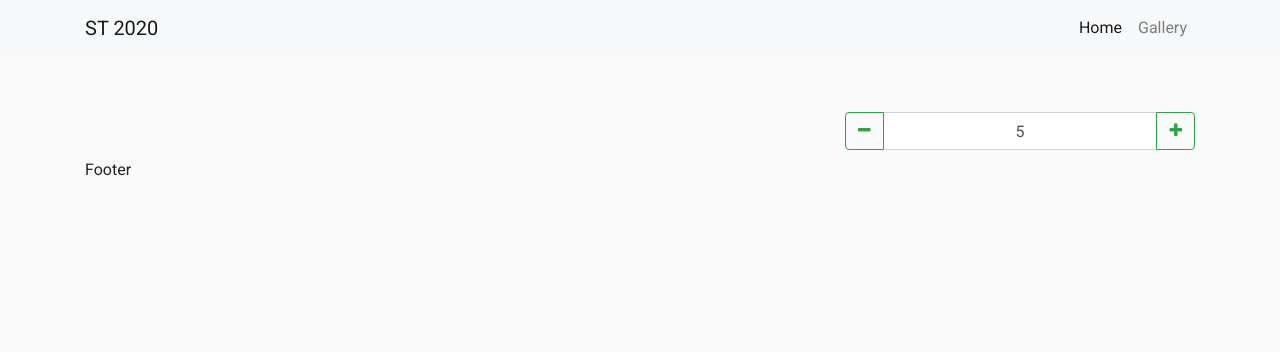
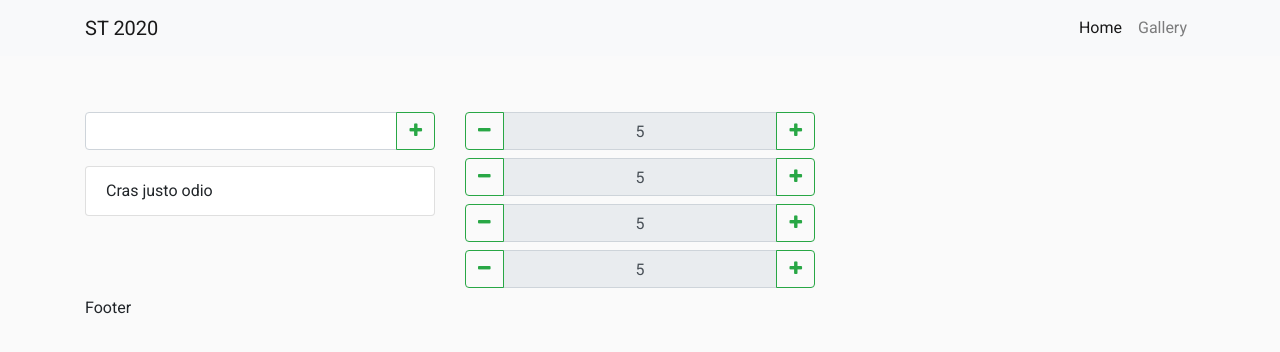
Before and after one commit to AlexanderPPetrov/js-client-react, a React app: page / in a window 1280 px wide. Shown: the top 352 px of the page. Built offline with nearby package versions, Linux system fonts and the light colour scheme.

Commit message:
item list component

```diff
--- /dev/null
+++ b/src/components/itemList/index.js
@@ -0,0 +1,62 @@
+import React, { Component } from "react";
+
+class ItemList extends Component {
+
+    constructor(props) {
+        super(props);
+        this.state = {
+            itemLabel: '',
+            itemList: []
+        }
+    }
+
+    addItem = () => {
+        if (!this.state.itemLabel) {
+            return;
+        }
+        const item = {
+            label: this.state.itemLabel
+        }
+        let itemList = this.state.itemList;
+        itemList.push(item);
+
+        this.setState({
+            itemList,
+            itemLabel: ''
+        }, ()=> {
+            console.log(this.state.itemList)
+        })
+
+    }
+
+    handleChange = e => {
+        this.setState({
+            itemLabel: e.target.value
+        });
+    }
+    render() {
+        return <div>
+            <div className="input-group my-2">
+                <input type="text"
+                    className="form-control"
+                    value={this.state.itemLabel}
+                    onChange={this.handleChange}
+                />
+                <div className="input-group-append">
+                    <button
+                        onClick={this.addItem}
+                        className="btn btn-outline-success"
+                        type="button">
+                        <i className="fa fa-plus"></i>
+                    </button>
+                </div>
+            </div>
+            <ul className="list-group mt-3">
+                <li className="list-group-item">Cras justo odio</li>
+            </ul>
+        </div>
+
+    }
+}
+
+export default ItemList;
--- a/src/components/quantityInput/index.js
+++ b/src/components/quantityInput/index.js
@@ -9,21 +9,35 @@ class QuantityInput extends Component {
         }
     }
 
+    decrementQuantity = () => {
+        this.setState({
+            quantity: this.state.quantity - 1
+        })
+    }
+
+    incrementQuantity = () => {
+        this.setState({
+            quantity: this.state.quantity + 1
+        })
+    }
     render() {
         return <div className="input-group my-2">
             <div className="input-group-prepend">
                 <button
+                onClick={this.decrementQuantity}
                 className="btn btn-outline-success"
                 type="button">
                     <i className="fa fa-minus"></i>
                 </button>
             </div>
             <input type="text"
+                readOnly
                 className="form-control text-center"
                 value={this.state.quantity}
             />
             <div className="input-group-append">
                 <button
+                onClick={this.incrementQuantity}
                 className="btn btn-outline-success"
                 type="button">
                     <i className="fa fa-plus"></i>
--- a/src/pages/Home.js
+++ b/src/pages/Home.js
@@ -1,12 +1,18 @@
 import React, {Component} from "react";
 import QuantityInput from '../components/quantityInput';
+import ItemList from '../components/itemList';
 
 class Home extends Component {
 
     render() {
         return <div className="row">
-            <div className="col-md-8"></div>
-            <div className="col">
+            <div className="col-md-4">
+                <ItemList/>
+            </div>
+            <div className="col-md-4">
+                <QuantityInput/>
+                <QuantityInput/>
+                <QuantityInput/>
                 <QuantityInput/>
             </div>
         </div>
```
